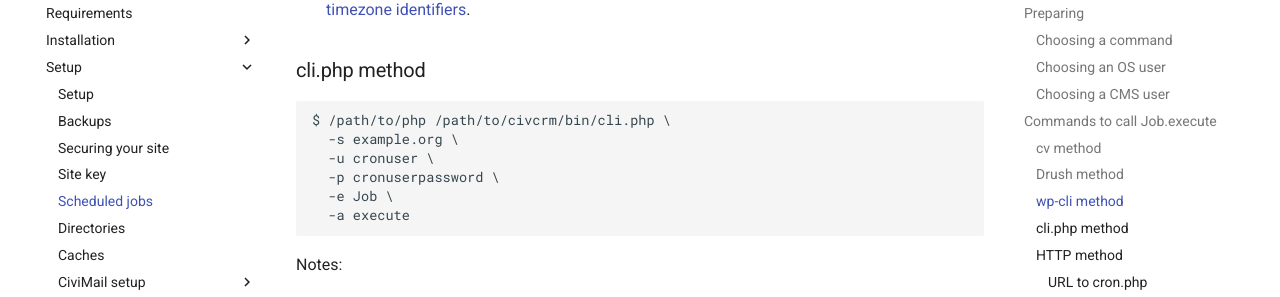
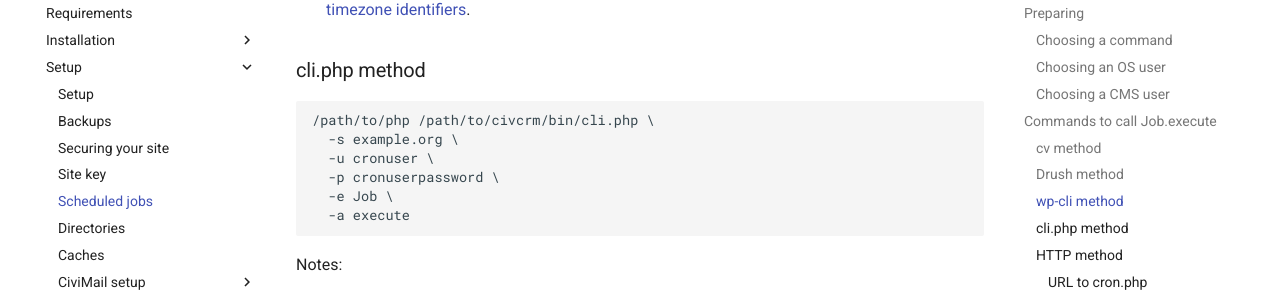
Before and after one commit to civicrm/civicrm-sysadmin-guide, an MkDocs documentation site: the page built from docs/setup/jobs.md, in a window 1280 px wide and 900 px high, scrolled down 3484 px. Shown: the part 149-446 px from the top of the window. Built offline with MkDocs 1.6.1 and Material for MkDocs 9.7.7, drawn with Linux system fonts in a browser that asks for light colours; comment, search, counter and statistics services are not loaded; old or Windows-style settings are respelled for this version of MkDocs.

````diff
--- a/docs/setup/jobs.md
+++ b/docs/setup/jobs.md
@@ -121,7 +121,7 @@ Notes:
 ### cli.php method {:#php-cli}
 
 ```bash
-$ /path/to/php /path/to/civcrm/bin/cli.php \
+/path/to/php /path/to/civcrm/bin/cli.php \
   -s example.org \
   -u cronuser \
   -p cronuserpassword \
````
